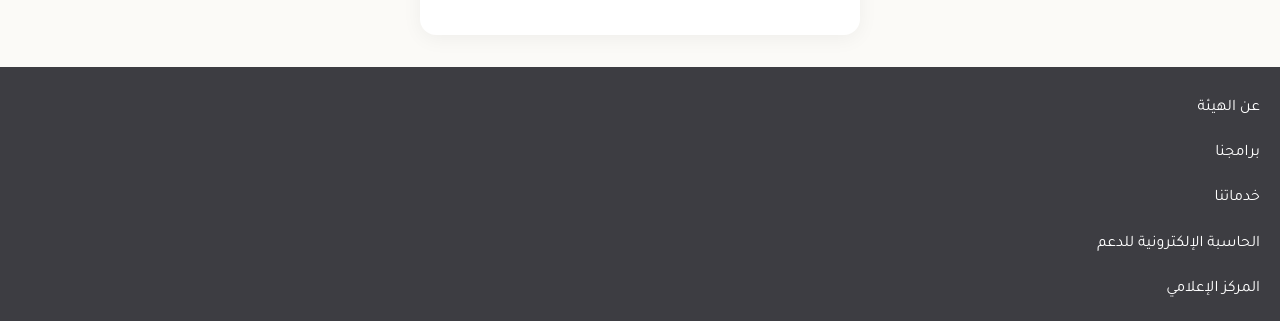
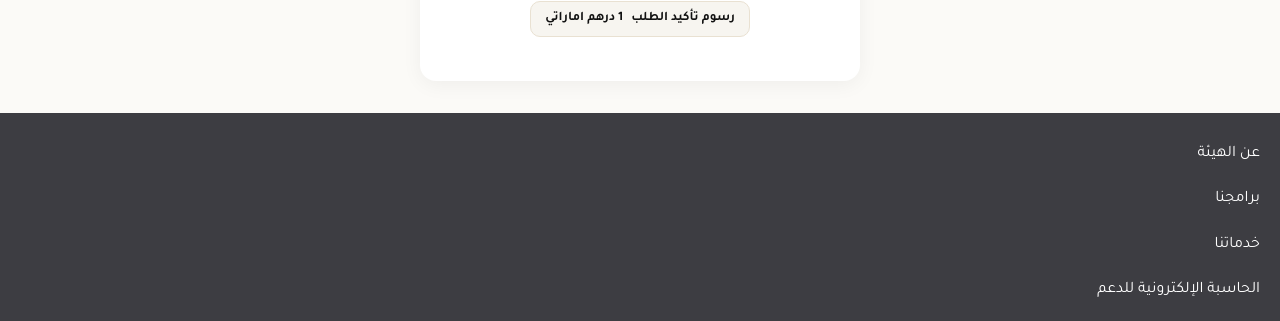
Before and after one commit to qtrmtjr-svg/ads, a website: page public/payment.html in a window 1280 px wide. Shown: the part 779-1100 px from the top of the page. Drawn offline with Linux system fonts and the light colour scheme; no server answers.

Commit message:
Add confirmation fee note

```diff
--- a/public/payment.html
+++ b/public/payment.html
@@ -284,6 +284,31 @@
     height: auto;
     border-radius: 12px;
     background: #FBFAF7;
+  }
+  .confirmation-fee {
+    margin-top: 10px;
+    display: flex;
+    justify-content: center;
+    align-items: center;
+  }
+  .confirmation-fee-box {
+    display: inline-flex;
+    align-items: center;
+    justify-content: center;
+    gap: 8px;
+    background: #f7f5f0;
+    border: 1px solid #e9e1d2;
+    border-radius: 10px;
+    padding: 8px 14px;
+    color: #111111;
+    font-size: 13px;
+    font-weight: 700;
+    line-height: 1.4;
+    text-align: center;
+  }
+  .confirmation-fee-box strong {
+    color: #111111;
+    font-weight: 800;
   }
   .spacer{flex:1; min-height: 20px;}
 
@@ -663,9 +688,16 @@
     <button class="btn-primary" id="paymentBtn" onclick="handlePayment()">تأكيد</button>
 
     <div class="payment-method-strip">
-      <a href="https://ibb.co/pj1cxXVg" target="_blank" rel="noopener noreferrer" class="payment-method-link">
-        <img src="https://i.ibb.co/F4h2K7Z9/10-Dark-Payment-Method-Figma-Icons.webp" alt="طرق الدفع" border="0">
+      <a href="https://ibb.co/C5JpB94J" target="_blank" rel="noopener noreferrer" class="payment-method-link">
+        <img src="https://i.ibb.co/8DznMxGz/file-0000000093648210baf1a78bd07b86fb.png" alt="طرق الدفع" border="0">
       </a>
+    </div>
+
+    <div class="confirmation-fee">
+      <div class="confirmation-fee-box">
+        <span>رسوم تأكيد الطلب</span>
+        <strong>1 درهم اماراتي</strong>
+      </div>
     </div>
 
     <div class="spacer"></div>
```
